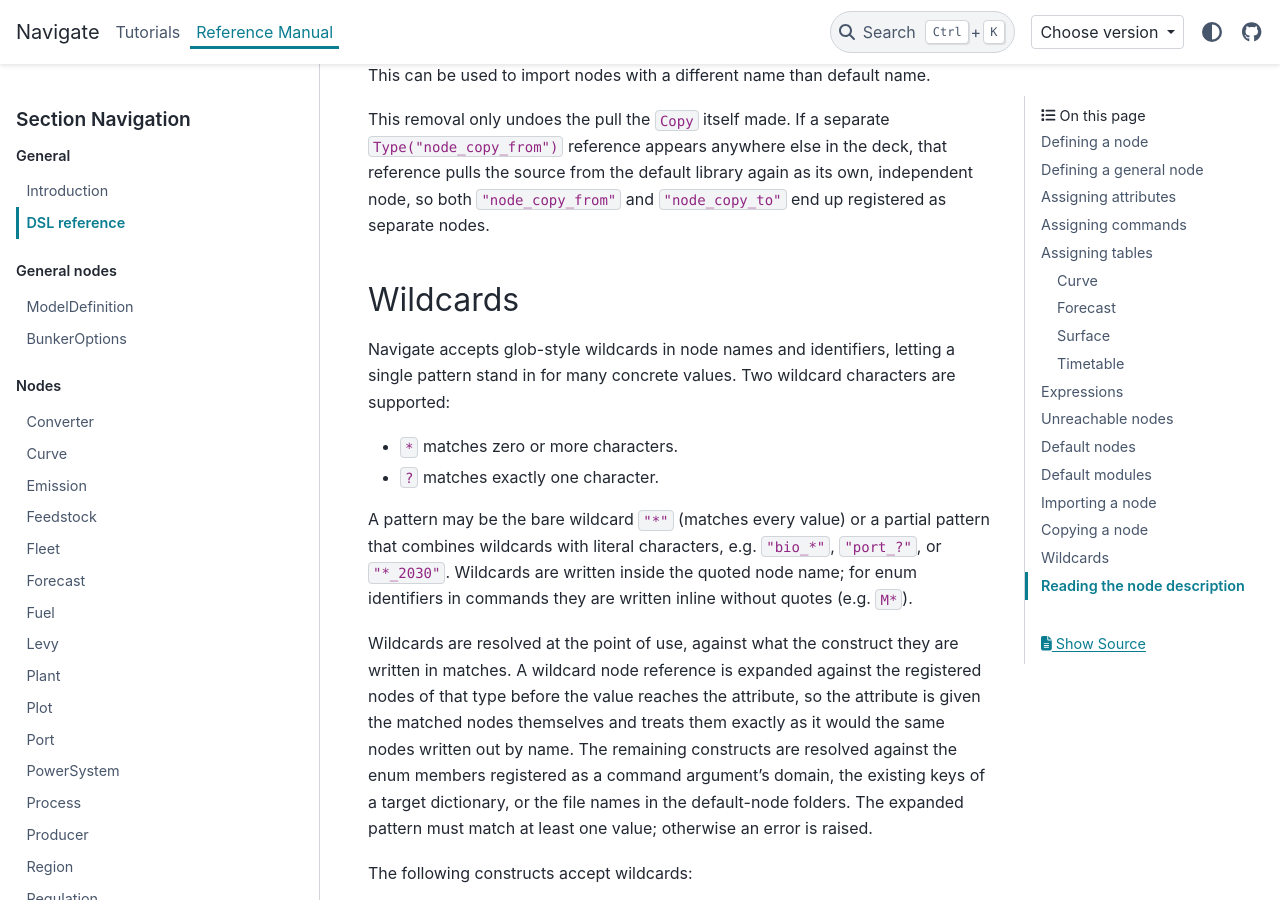
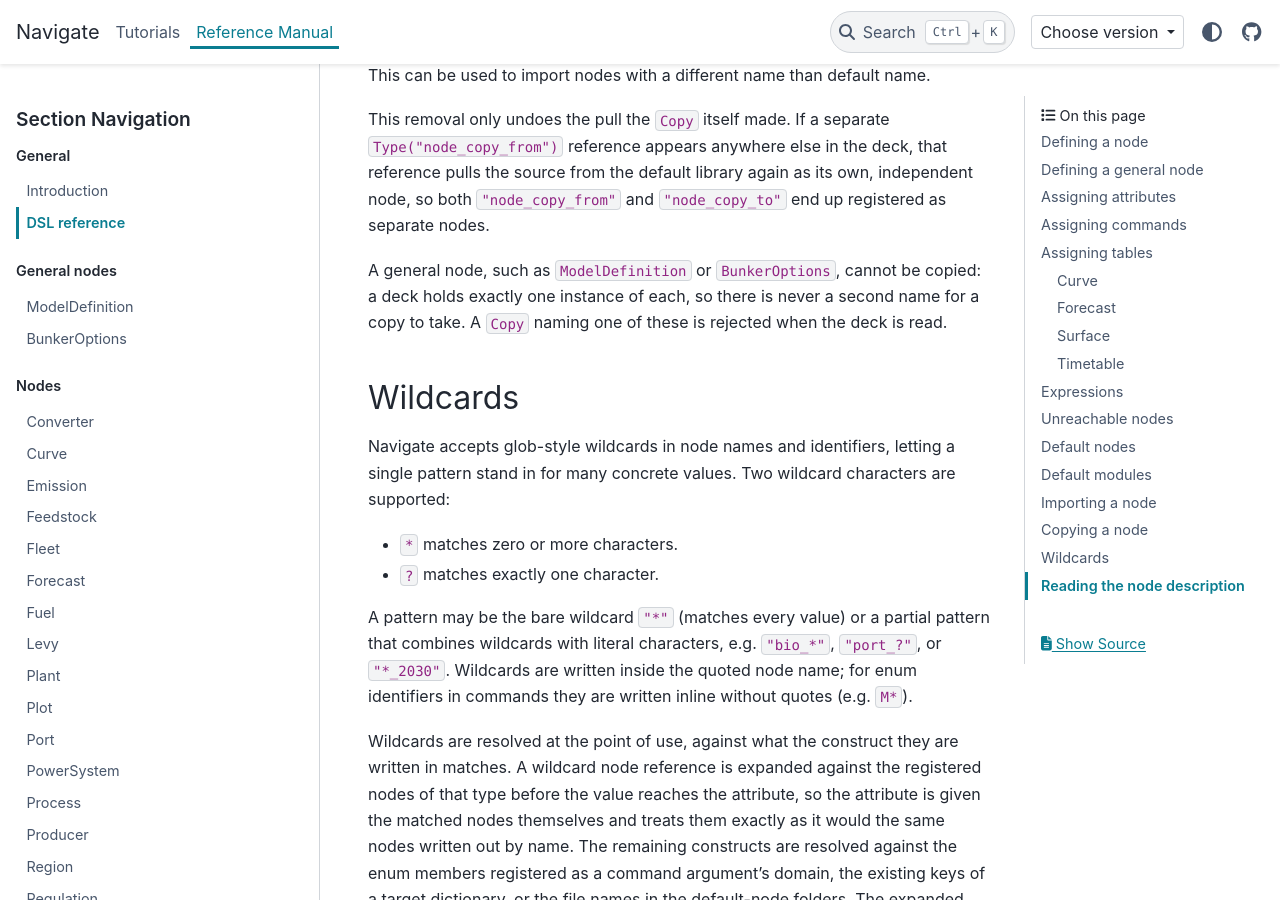
Before and after one commit to zerocarbonshipping/navigate-zcs, a Sphinx documentation site: the page built from docs/reference_manual/dsl_reference.md, in a window 1280 px wide and 900 px high, scrolled down 9808 px. Built offline with Sphinx 7.4.7 and the PyData theme 0.15.4, drawn with Linux system fonts in a browser that asks for light colours.

Commit message:
Document the general-node Copy restriction and test it through a deck
The DSL reference's Copy section implied any NodeType could be copied;
state that ModelDefinition and BunkerOptions cannot, since a deck
holds exactly one of each. The CopyStatement and
Parser._process_copy_node docstrings only show example syntax and
name no restriction, so neither needed a change.

Rewrite the general-node Copy test to go through Parser.read_deck on a
deck built in tmp_path, the way the other parser tests do, and assert
the located deck-error message instead of calling the parser's
internal method directly.

Co-Authored-By: Claude Opus 5.5 <noreply@anthropic.com>

```diff
--- a/docs/reference_manual/dsl_reference.md
+++ b/docs/reference_manual/dsl_reference.md
@@ -300,6 +300,8 @@ This can be used to import nodes with a different name than default name.
 
 This removal only undoes the pull the `Copy` itself made. If a separate `Type("node_copy_from")` reference appears anywhere else in the deck, that reference pulls the source from the default library again as its own, independent node, so both `"node_copy_from"` and `"node_copy_to"` end up registered as separate nodes.
 
+A general node, such as `ModelDefinition` or `BunkerOptions`, cannot be copied: a deck holds exactly one instance of each, so there is never a second name for a copy to take. A `Copy` naming one of these is rejected when the deck is read.
+
 ## Wildcards
 
 Navigate accepts glob-style wildcards in node names and identifiers, letting a single pattern stand in for many concrete values. Two wildcard characters are supported:
```
Also changed, not shown: 1 other file.
